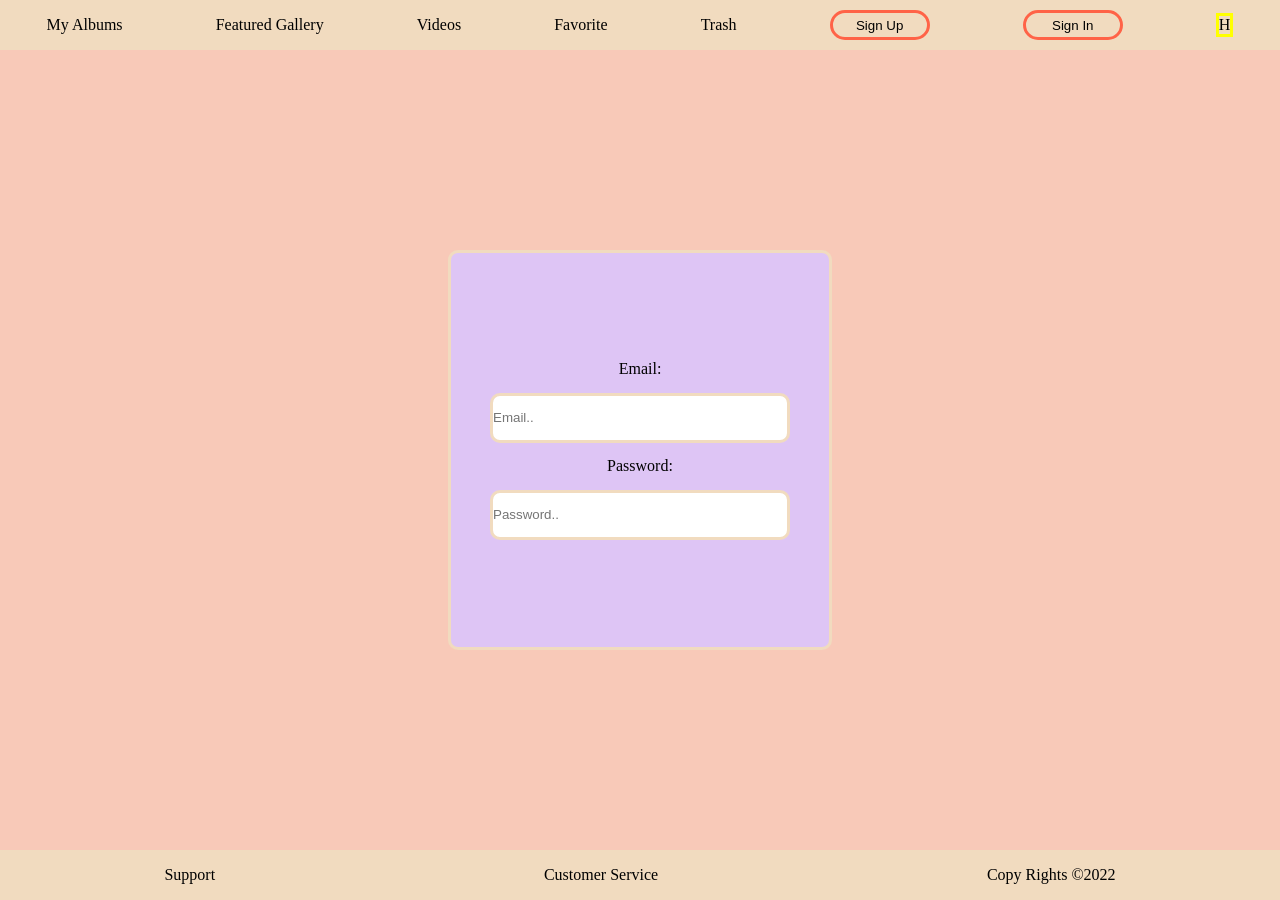
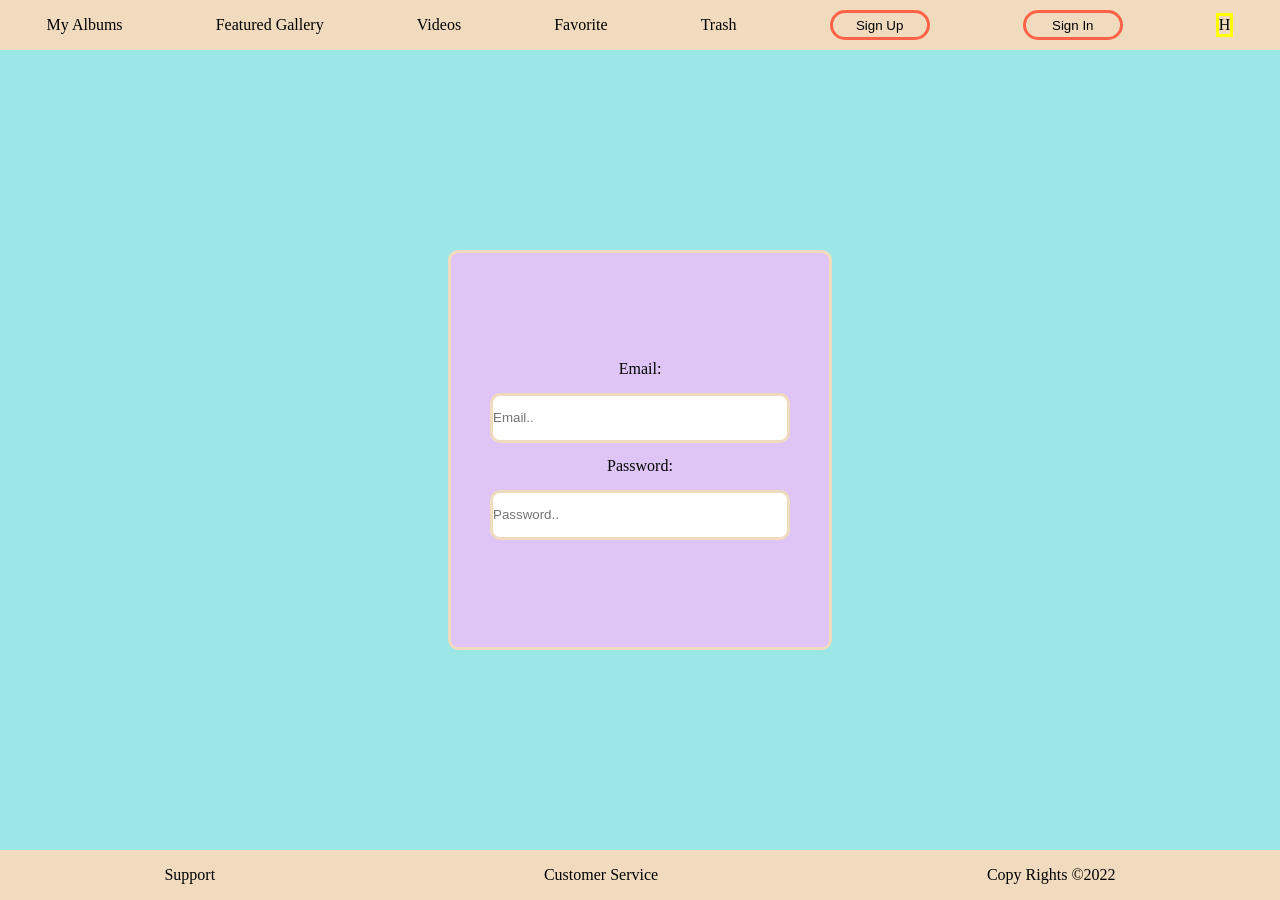
Before and after one commit to fidashn/newProject1, a React (Create React App) app: page /signIn in a window 1280 px wide. Built offline with nearby package versions, Linux system fonts and the light colour scheme.

Commit message:
changed the background color of sign in

```diff
--- a/src/App.css
+++ b/src/App.css
@@ -120,7 +120,7 @@ padding: 100px 0 100px 0;
   justify-content: space-around;
   align-items: center;
   height: 100vh;
-  background-color:rgb(248, 201, 184);
+  background-color:rgb(155, 231, 231);
 }
 
 
```
